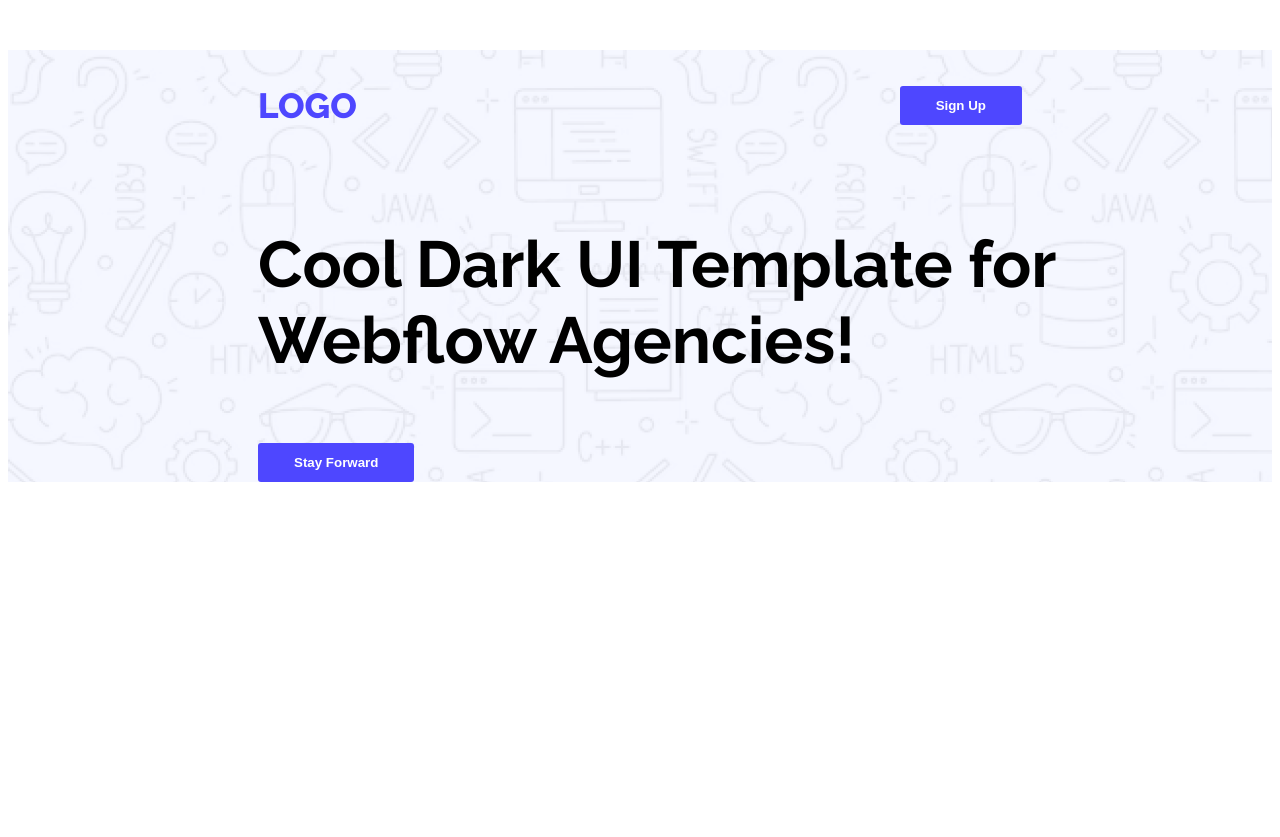
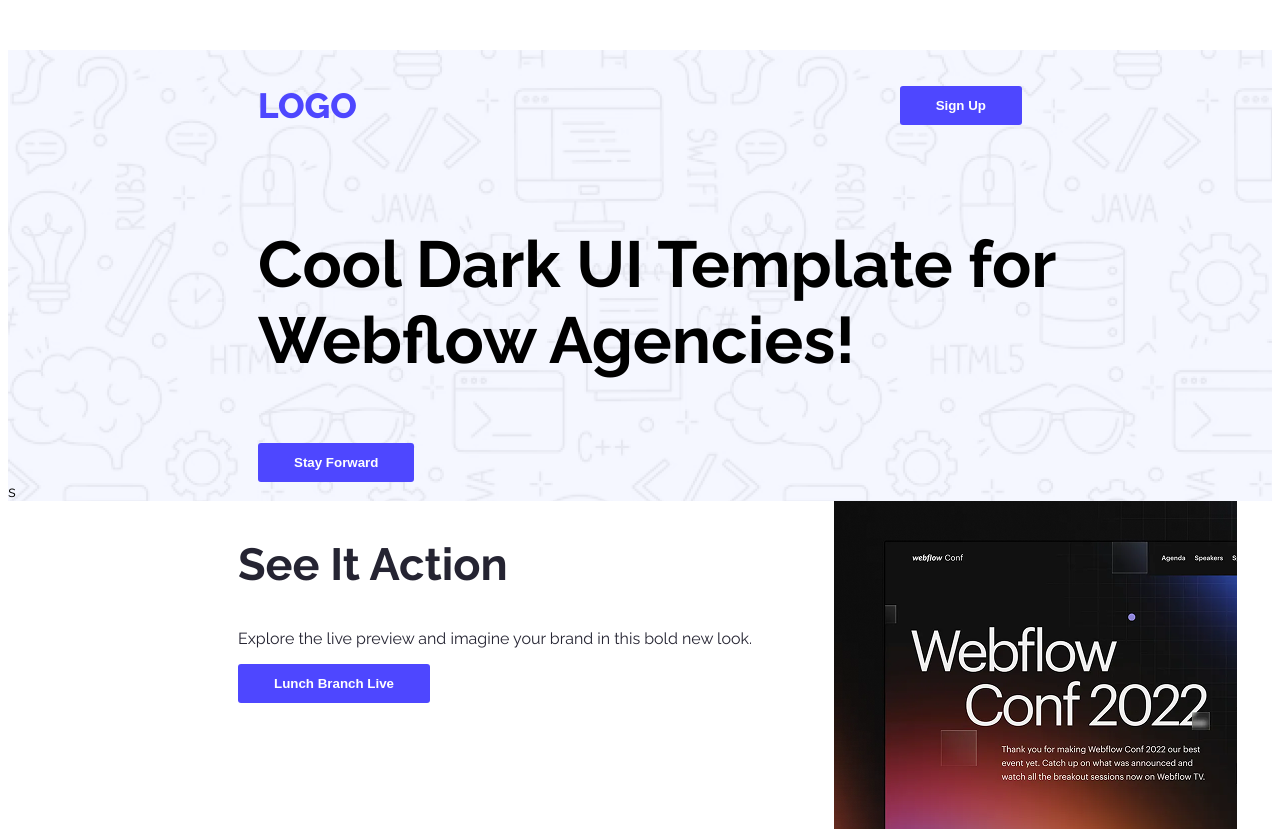
Before and after one commit to SejanStrong/assignmentone, a plain HTML site: page index.html in a window 1280 px wide. Before the commit the page ends 800 px from the top, so only its background shows below. Drawn offline with Linux system fonts and the light colour scheme.

Commit message:
action work done

```diff
--- a/index.html
+++ b/index.html
@@ -17,8 +17,6 @@
                 <li><a href="#"> <button class="btn" >Sign Up </button></a></li>
             </ul>
 
-
-
         </nav>
 
 
@@ -31,9 +29,21 @@
                 <button class="btn">Stay Forward</button>
             </div>
         </div>
-
+s
     </header>
     <main>
+        <section class="hero">
+           <div class="action-content">
+            <h2 class="action-grt">See It Action </h2>
+            <p class="action-des">
+                Explore the live preview and imagine your brand in this bold new look.
+            </p>
+            <button class="btn">Lunch Branch Live </button>
+
+           </div>
+           <img src="/B12A01-landing-launchpad/Assets/wc-mini.png" alt="">
+
+        </section>
 
     </main>
     <footer>
--- a/style.css
+++ b/style.css
@@ -15,11 +15,14 @@ nav{
 }
 .header{
     background-image: url("/B12A01-landing-launchpad/Assets/Hero-bg.png");
+
 }
 .dark{
     color: #4E47FF;
 }
-
+ .banner-content{
+    margin: 0 auto;
+ }
 
 .nav-title{
     font-weight: 800;
@@ -48,3 +51,24 @@ nav li a{
 .banner{
     margin: 0 90px 0 250px;
 }
+
+/*action*/
+
+.action-grt{
+    font-weight:bold;
+    font-size: 45px;
+    color:#252432;
+
+}
+.action-des{
+  color: #252432;
+}
+.hero{
+   display: flex;
+    justify-content: space-between;
+    margin: 0 35px 0 230px;
+}
+.action-content{
+    max-width: 580px;
+
+}
```
